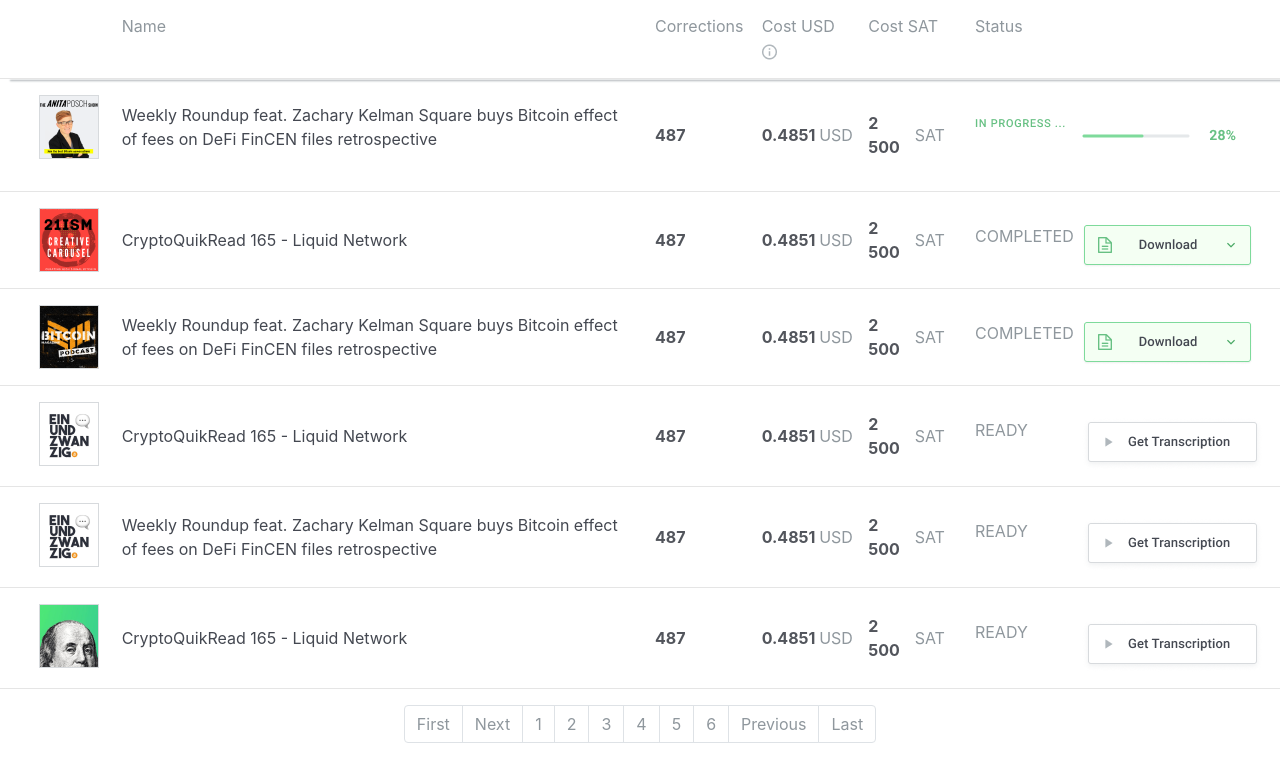
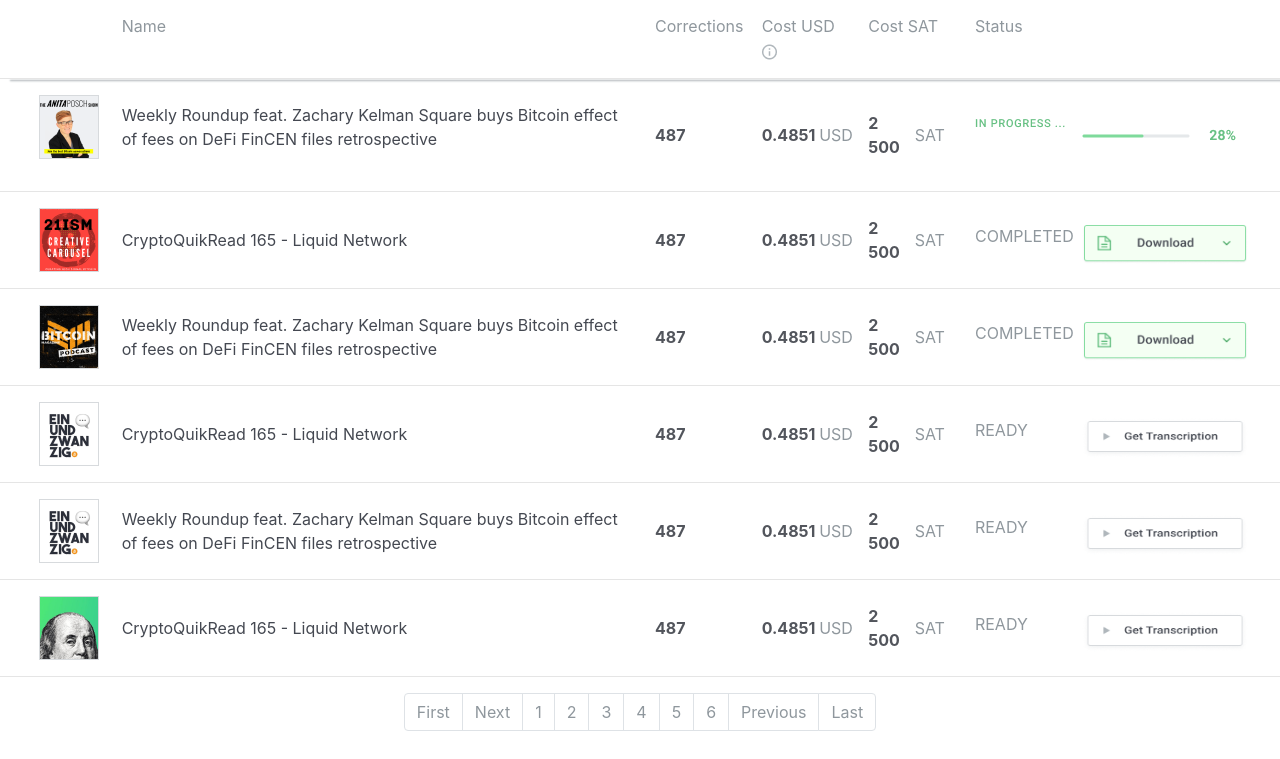
Before and after one commit to lautarosoliani/repo-audio-projects-JSonly, a plain HTML site: page Public/index.html in a window 1280 px wide. Shown: the part 172-931 px from the top of the page. Drawn offline with nearby package versions, Linux system fonts and the light colour scheme.

Commit message:
Buttons size refactor

```diff
--- a/Public/index.html
+++ b/Public/index.html
@@ -165,7 +165,8 @@
                             COMPLETED
                         </div>
                         <div class="col-2 text-gray">
-                            <img src="./DownloadButton.png" alt="Download Button" class="mt-3">
+                            <img src="./DownloadButton.png" alt="Download Button" class="mt-3"
+                                style="width: 166px; height: 40px;">
                         </div>
                     </div>
                 </div>
@@ -196,7 +197,8 @@
                             COMPLETED
                         </div>
                         <div class="col-2 text-gray">
-                            <img src="./DownloadButton.png" alt="Download Button" class="mt-3">
+                            <img src="./DownloadButton.png" alt="Download Button" class="mt-3"
+                                style="width: 166px; height: 40px;">
                         </div>
                     </div>
                 </div>
@@ -226,7 +228,8 @@
                             READY
                         </div>
                         <div class="col-2 text-gray">
-                            <img src="./GetTranscription.png" alt="Download Button" class="mt-3">
+                            <img src="./GetTranscription.png" alt="Download Button" class="mt-3"
+                                style="width: 166px; height: 40px;">
                         </div>
                     </div>
                 </div>
@@ -257,7 +260,8 @@
                             READY
                         </div>
                         <div class="col-2 text-gray">
-                            <img src="./GetTranscription.png" alt="Download Button" class="mt-3">
+                            <img src="./GetTranscription.png" alt="Download Button" class="mt-3"
+                                style="width: 166px; height: 40px;">
                         </div>
                     </div>
                 </div>
@@ -287,7 +291,8 @@
                             READY
                         </div>
                         <div class="col-2 text-gray">
-                            <img src="./GetTranscription.png" alt="Download Button" class="mt-3">
+                            <img src="./GetTranscription.png" alt="Download Button" class="mt-3"
+                                style="width: 166px; height: 40px;">
                         </div>
                     </div>
                 </div>
```
